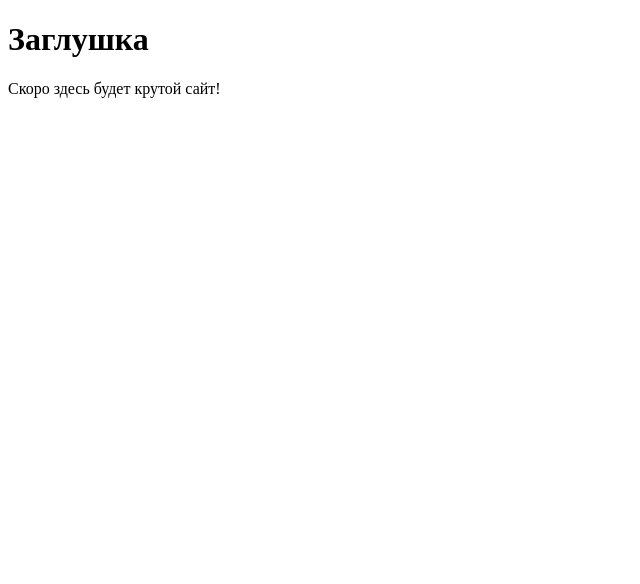
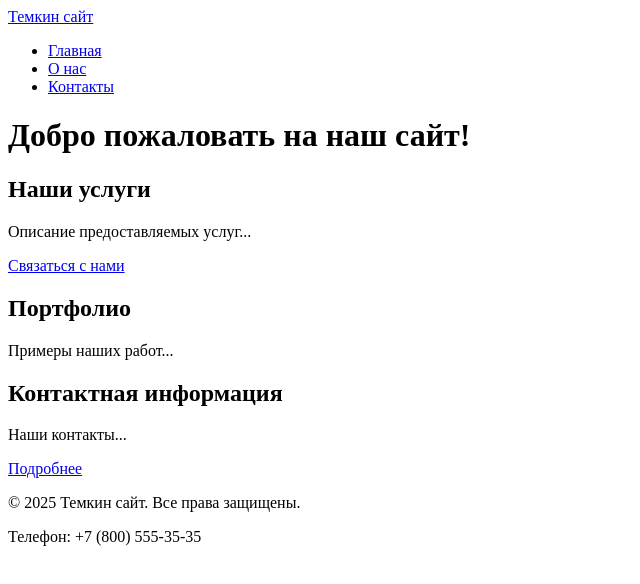
Before and after one commit to PavelFarniev/abcd, a website: page index.html in a window 1280 px wide. Shown: the whole page, without its empty margins (0-640 px from the left). Drawn offline with Linux system fonts and the light colour scheme.

Commit message:
pipipipipi

```diff
--- a/index.html
+++ b/index.html
@@ -2,14 +2,54 @@
 <html lang="ru">
 <head>
     <meta charset="UTF-8">
-    <!-- Важная мета-информация для корректного отображения на мобильных устройствах -->
     <meta name="viewport" content="width=device-width, initial-scale=1.0">
-    <title>Мой первый проект</title>
-    <!-- Подключение фавиконки -->
-    <link rel="icon" href="assets/favicon.ico" type="image/x-icon">
+    <title>Главная - Название вашего сайта</title>
+    <meta name="description" content="Главная страница сайта">
+    <link rel="icon" href="../assets/favicon.ico" type="image/x-icon">
 </head>
 <body>
-<h1>Заглушка</h1>
-<p>Скоро здесь будет крутой сайт!</p>
+<!-- Шапка сайта -->
+<header>
+    <a href="/">Темкин сайт</a>
+    <!-- Главное меню навигации -->
+    <nav>
+        <ul>
+            <li><a href="index.html">Главная</a></li>
+            <li><a href="about.html">О нас</a></li>
+            <li><a href="contacts.html">Контакты</a></li>
+        </ul>
+    </nav>
+</header>
+
+<!-- Уникальное основное содержимое страницы -->
+<main>
+    <h1>Добро пожаловать на наш сайт!</h1>
+
+    <!-- Секция 1 с якорем -->
+    <section id="services">
+        <h2>Наши услуги</h2>
+        <p>Описание предоставляемых услуг...</p>
+        <a href="#contacts">Связаться с нами</a> <!-- Якорная ссылка внутри страницы -->
+    </section>
+
+    <!-- Секция 2 с якорем -->
+    <section id="portfolio">
+        <h2>Портфолио</h2>
+        <p>Примеры наших работ...</p>
+    </section>
+
+    <!-- Секция 3 с якорем -->
+    <section id="contacts">
+        <h2>Контактная информация</h2>
+        <p>Наши контакты...</p>
+        <a href="contacts.html">Подробнее</a> <!-- Ссылка на отдельную страницу -->
+    </section>
+</main>
+
+<!-- Подвал сайта -->
+<footer>
+    <p>&copy; 2025 Темкин сайт. Все права защищены.</p>
+    <p>Телефон: +7 (800) 555-35-35</p>
+</footer>
 </body>
 </html>
```
Also changed, not shown: about.html (added, +47 -0 lines), contacts.html (added, +45 -0 lines).
